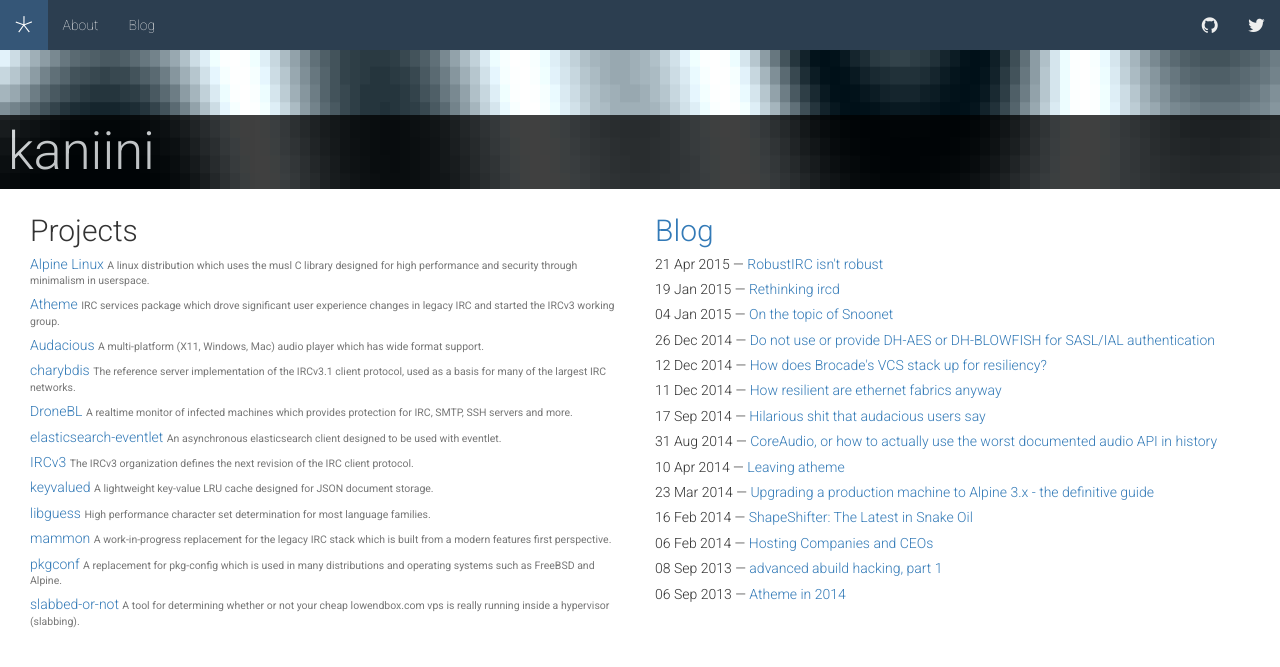
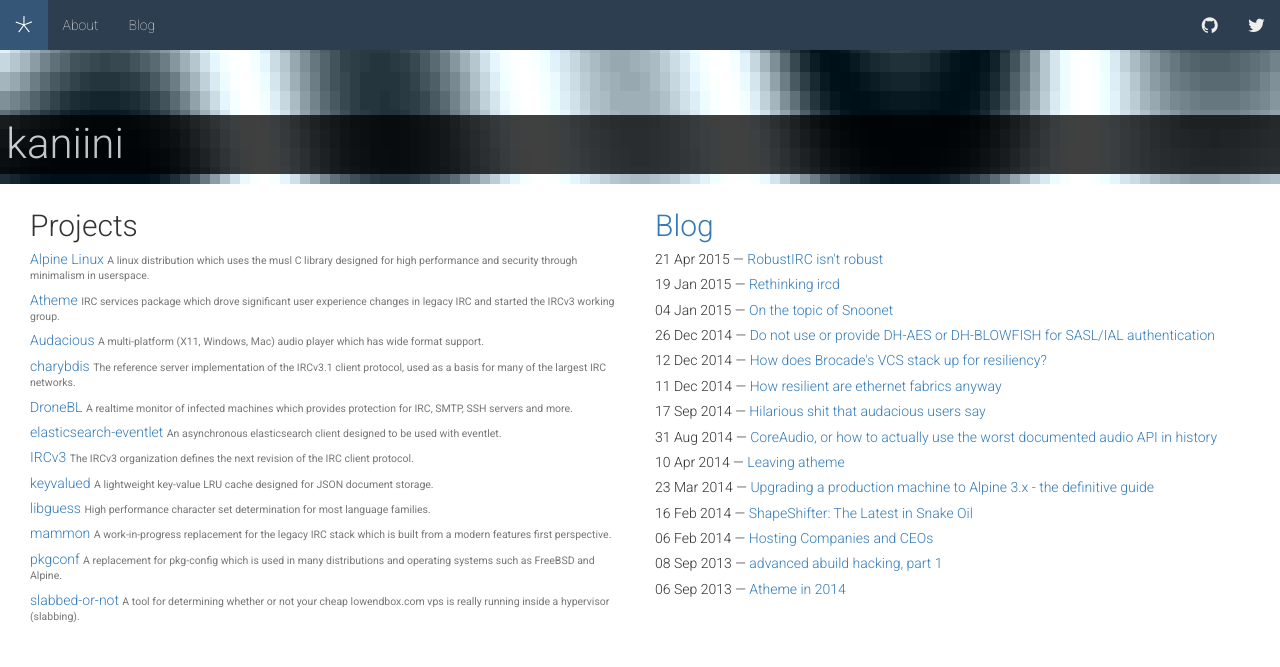
Before and after one commit to kaniini/kaniini.github.io, a Jekyll site: the page built from index.html, in a window 1280 px wide. Shown: the top 667 px of the page. Built offline with Jekyll 4.4.1, drawn with Linux system fonts in a browser that asks for light colours; nearby versions of some CDN libraries; Markdown is read by kramdown in place of the engine named in the settings.

Commit message:
css: some minor tweaks

```diff
--- a/css/theme.css
+++ b/css/theme.css
@@ -50,7 +50,7 @@
 canvas {
   top: 0px;
   width: 100%;
-  height: 10em;
+  min-height: 10em;
   z-index: -1;
 }
 
@@ -64,7 +64,7 @@
 }
 
 .heading > h1 {
-  font-size: 375%;
+  font-size: 300%;
   padding: 0.15em;
 }
 
```
